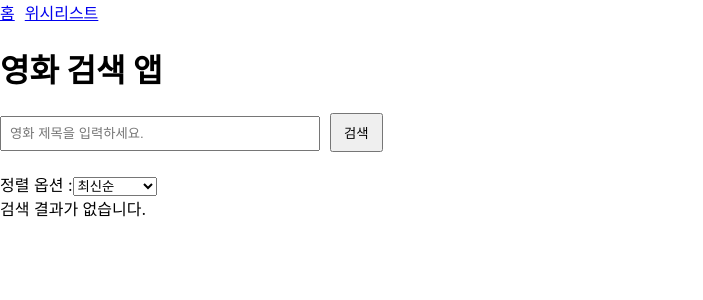
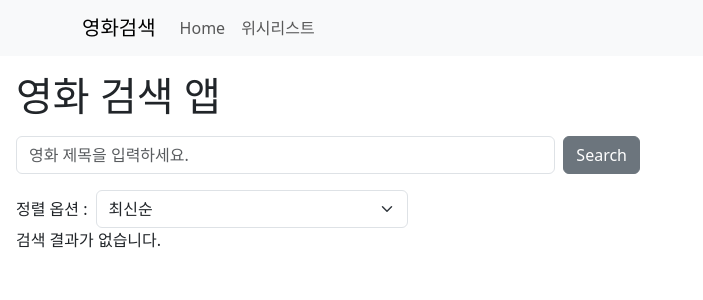
Before and after one commit to kjw-303/movie, a React (Create React App) app: page / in a window 1280 px wide. Shown: the top 300 px of the page, without its empty margins (0-703 px from the left). Built offline with nearby package versions, Linux system fonts and the light colour scheme.

Commit message:
스타일 추가가

```diff
--- a/package.json
+++ b/package.json
@@ -8,7 +8,9 @@
     "@testing-library/react": "^16.2.0",
     "@testing-library/user-event": "^13.5.0",
     "axios": "^1.8.4",
+    "bootstrap": "^5.3.3",
     "react": "^19.1.0",
+    "react-bootstrap": "^2.10.9",
     "react-dom": "^19.1.0",
     "react-router-dom": "^7.4.1",
     "react-scripts": "5.0.1",
--- a/src/App.css
+++ b/src/App.css
@@ -1,35 +1,142 @@
-.search-form {
-  margin-bottom: 20px;
+/* http://meyerweb.com/eric/tools/css/reset/
+   v2.0 | 20110126
+   License: none (public domain)
+*/
+
+html,
+body,
+div,
+span,
+applet,
+object,
+iframe,
+h1,
+h2,
+h3,
+h4,
+h5,
+h6,
+p,
+blockquote,
+pre,
+a,
+abbr,
+acronym,
+address,
+big,
+cite,
+code,
+del,
+dfn,
+em,
+img,
+ins,
+kbd,
+q,
+s,
+samp,
+small,
+strike,
+strong,
+sub,
+sup,
+tt,
+var,
+b,
+u,
+i,
+center,
+dl,
+dt,
+dd,
+ol,
+ul,
+li,
+fieldset,
+form,
+label,
+legend,
+table,
+caption,
+tbody,
+tfoot,
+thead,
+tr,
+th,
+td,
+article,
+aside,
+canvas,
+details,
+embed,
+figure,
+figcaption,
+footer,
+header,
+hgroup,
+menu,
+nav,
+output,
+ruby,
+section,
+summary,
+time,
+mark,
+audio,
+video {
+  margin: 0;
+  padding: 0;
+  border: 0;
+  font-size: 100%;
+  font: inherit;
+  vertical-align: baseline;
 }
-.search-input {
-  width: 300px;
-  padding: 8px;
+/* HTML5 display-role reset for older browsers */
+article,
+aside,
+details,
+figcaption,
+figure,
+footer,
+header,
+hgroup,
+menu,
+nav,
+section {
+  display: block;
 }
-.search-button {
-  padding: 8px 12px;
-  margin-left: 10px;
+body {
+  line-height: 1;
+}
+ol,
+ul {
+  list-style: none;
+}
+blockquote,
+q {
+  quotes: none;
+}
+blockquote:before,
+blockquote:after,
+q:before,
+q:after {
+  content: "";
+  content: none;
+}
+table {
+  border-collapse: collapse;
+  border-spacing: 0;
+}
+img {
+  width: 100%;
+}
+.movie-link {
+  display: inline-block;
+  color: #222;
+  text-decoration: none;
 }
 .movie-card {
-  width: 200px;
-  margin: 10px;
+  width: calc(100% / 5 - 10px);
+  margin: 0 5px;
+  text-align: center;
 }
-.movie-card h3 {
-  font-size: 16px;
-}
-.movie-link {
-  text-decoration: none;
-}
-.movie-img {
-  width: 100%;
-}
-.movie-list {
-  display: flex;
-  flex-wrap: wrap;
-}
-.loading-spinner {
-  text-align: center;
-  padding: 20px;
-}
-.error {
-  color: red;
-}
--- a/src/App.js
+++ b/src/App.js
@@ -4,18 +4,27 @@ import Home from "./pages/Home";
 import MovieDetail from "./pages/MovieDetail";
 import { WishlistProvider } from "./contexts/WishlistContext";
 import Wishlist from "./pages/Wishlist";
+import { Navbar, Nav, Container } from "react-bootstrap";
+import "bootstrap/dist/css/bootstrap.min.css";
 
 function App() {
   return (
     <div className="App">
       <WishlistProvider>
         <Router>
-          <nav>
-            <Link to="/" style={{ marginRight: 10 }}>
-              홈
-            </Link>
-            <Link to="/wishlist">위시리스트</Link>
-          </nav>
+          <Navbar bg="light" data-bs-theme="light">
+            <Container>
+              <Navbar.Brand>영화검색</Navbar.Brand>
+              <Nav className="me-auto">
+                <Nav.Link as={Link} to="/">
+                  Home
+                </Nav.Link>
+                <Nav.Link as={Link} to="/Wishlist">
+                  위시리스트
+                </Nav.Link>
+              </Nav>
+            </Container>
+          </Navbar>
           <Routes>
             <Route path="/" element={<Home />} />
             <Route path="/movie/:id" element={<MovieDetail />} />
--- a/src/components/MovieCard.js
+++ b/src/components/MovieCard.js
@@ -12,7 +12,7 @@ const MovieCard = ({ movie }) => {
     : "https://via.placeholder.com/500x750?text=No+Image";
 
   return (
-    <div className="movie-card">
+    <div className="movie-card mt-3">
       <Link to={`/movie/${movie.id}`} className="movie-link">
         <img src={posterUrl} alt={movie.title} className="movie-img" />
         <h3>{movie.title}</h3>
--- a/src/components/MovieList.js
+++ b/src/components/MovieList.js
@@ -7,7 +7,7 @@ const MovieList = ({ movies, onToggleLike, wishlist }) => {
   }
 
   return (
-    <div className="movie-list">
+    <div className="movie-list d-flex flex-wrap">
       {movies.map((movie) => (
         <MovieCard
           key={movie.id}
--- a/src/components/SearchBar.js
+++ b/src/components/SearchBar.js
@@ -1,5 +1,6 @@
 import React, { useState } from "react";
 import "../App.css";
+import { Stack, Form, Button } from "react-bootstrap";
 
 // onSearch는 부모 컴포넌트로부터 전달받은 함수.
 // 이 함수는 사용자가 검색어를 제출(submit)할 때 호출되어 검색 결과를 처리하게 된다.
@@ -14,18 +15,20 @@ const SearchBar = ({ onSearch }) => {
   };
 
   return (
-    <form onSubmit={handleSubmit} className="search-form">
-      <input
+    <Form onSubmit={handleSubmit} className="search-form w-50 mt-3">
+      <Stack direction="horizontal" gap={2}>
+        <Form.Control
           type="text"
           value={query}
           placeholder="영화 제목을 입력하세요."
           onChange={(e) => setQuery(e.target.value)}
           className="search-input"
         />
-      <button type="submit" className="search-button">
-        검색
-      </button>
-    </form>
+        <Button variant="secondary" type="submit" className="search-button">
+          Search
+        </Button>
+      </Stack>
+    </Form>
   );
 };
 
--- a/src/pages/Home.js
+++ b/src/pages/Home.js
@@ -3,6 +3,7 @@ import SearchBar from "../components/SearchBar";
 import MovieList from "../components/MovieList";
 import LoadingSpinner from "../components/LoadingSpinner";
 import axios from "axios";
+import { Form } from "react-bootstrap";
 
 const Home = () => {
   const [movies, setMovies] = useState([]);
@@ -51,15 +52,22 @@ const Home = () => {
   };
 
   return (
-    <div>
+    <div className="m-3">
       <h1>영화 검색 앱</h1>
       <SearchBar onSearch={handleSearch} />
-      <div>
-        <label htmlFor="sortOrder">정렬 옵션 :</label>
-        <select id="sortOrder" value={sortOrder} onChange={handleSortChange}>
+      <div className="d-flex align-items-center gap-2 mt-3">
+        <label htmlFor="sortOrder" className="white-space-nowrap">
+          정렬 옵션 :
+        </label>
+        <Form.Select
+          id="sortOrder"
+          value={sortOrder}
+          onChange={handleSortChange}
+          className="w-25"
+        >
           <option value="desc">최신순</option>
-          <option value="asc">오래된된순</option>
-        </select>
+          <option value="asc">오래된순</option>
+        </Form.Select>
       </div>
       {loading && <LoadingSpinner />}
       {error && <p className="error">{error}</p>}
```
Also changed, not shown: 1 other file (tests, documents, lock files or other folders). Lines whose indentation alone changed are shown as unchanged.
